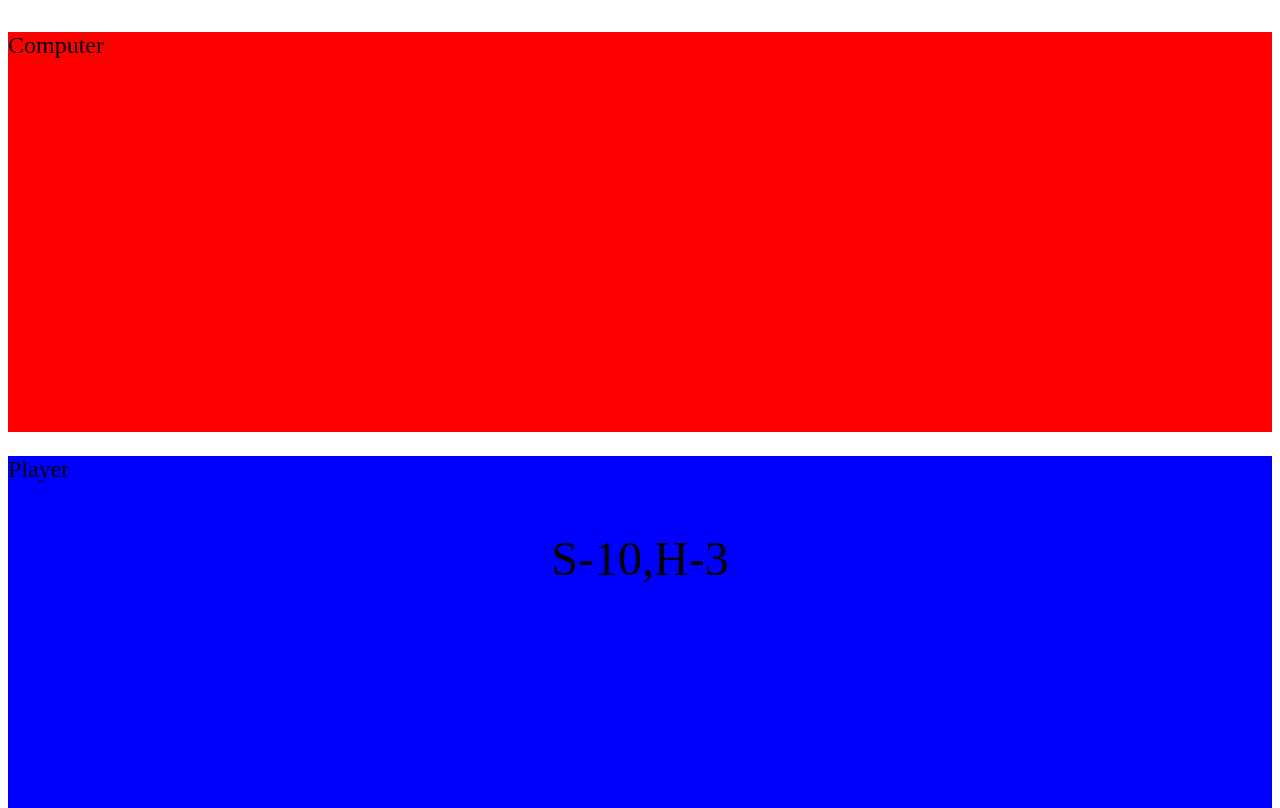
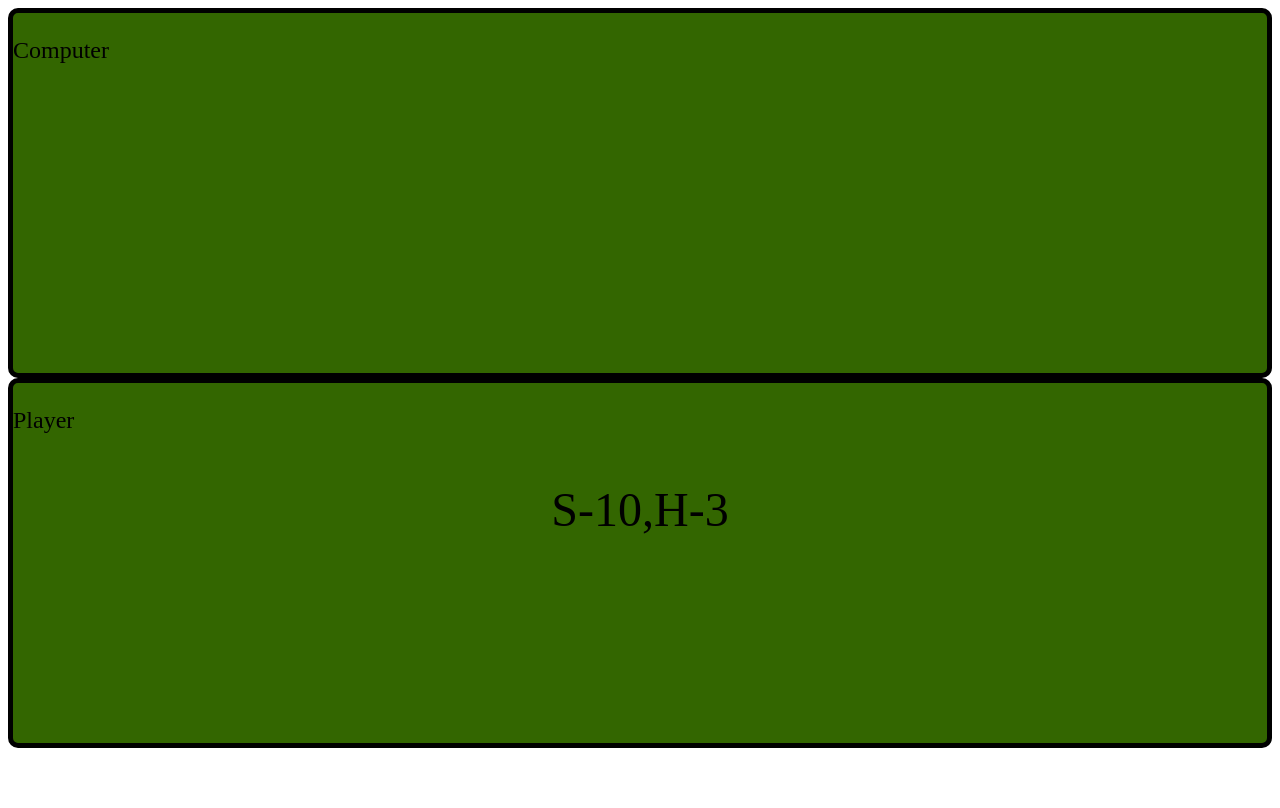
Before and after one commit to jlcoburn/blackjack, a plain HTML site: page index.html in a window 1280 px wide. Drawn offline with Linux system fonts and the light colour scheme.

Commit message:
Modify play area background

```diff
--- a/css/main.css
+++ b/css/main.css
@@ -3,14 +3,20 @@ html, body {
   overflow-y: hidden;
   }
 
+.playArea {
+  background-color: #336600;
+  border-style: solid;
+  border-width: 5px;
+  border-radius: 10px;
+}
+
 .computer {
-  height: 50%;
-  background-color: red;
+  height: 45%;
   }
 
 .player {
-  height: 50%;
-  background-color: blue;
+  height: 45%;
+
 }
 
 .header {
--- a/index.html
+++ b/index.html
@@ -7,11 +7,11 @@
       <link rel="stylesheet" href="css/main.css">
     </head>
     <body>
-      <div class="computer">
+      <div class="computer playArea">
         <p class="header">Computer</p>
         <p id="cCards"></p>
       </div>
-      <div class="player">
+      <div class="player playArea">
         <p class="header">Player</p>
         <p id="pCards"></p>
       </div>
```
